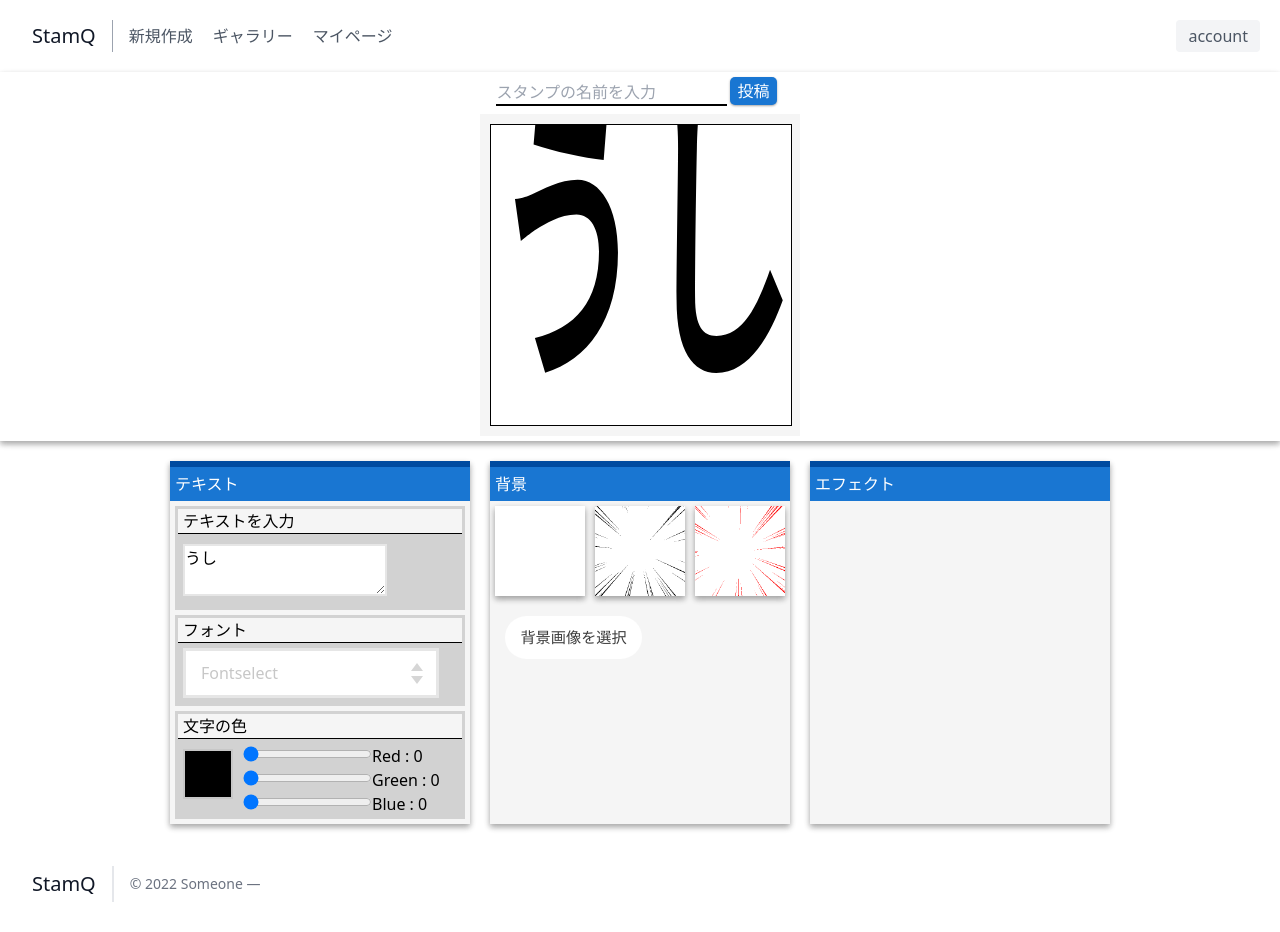
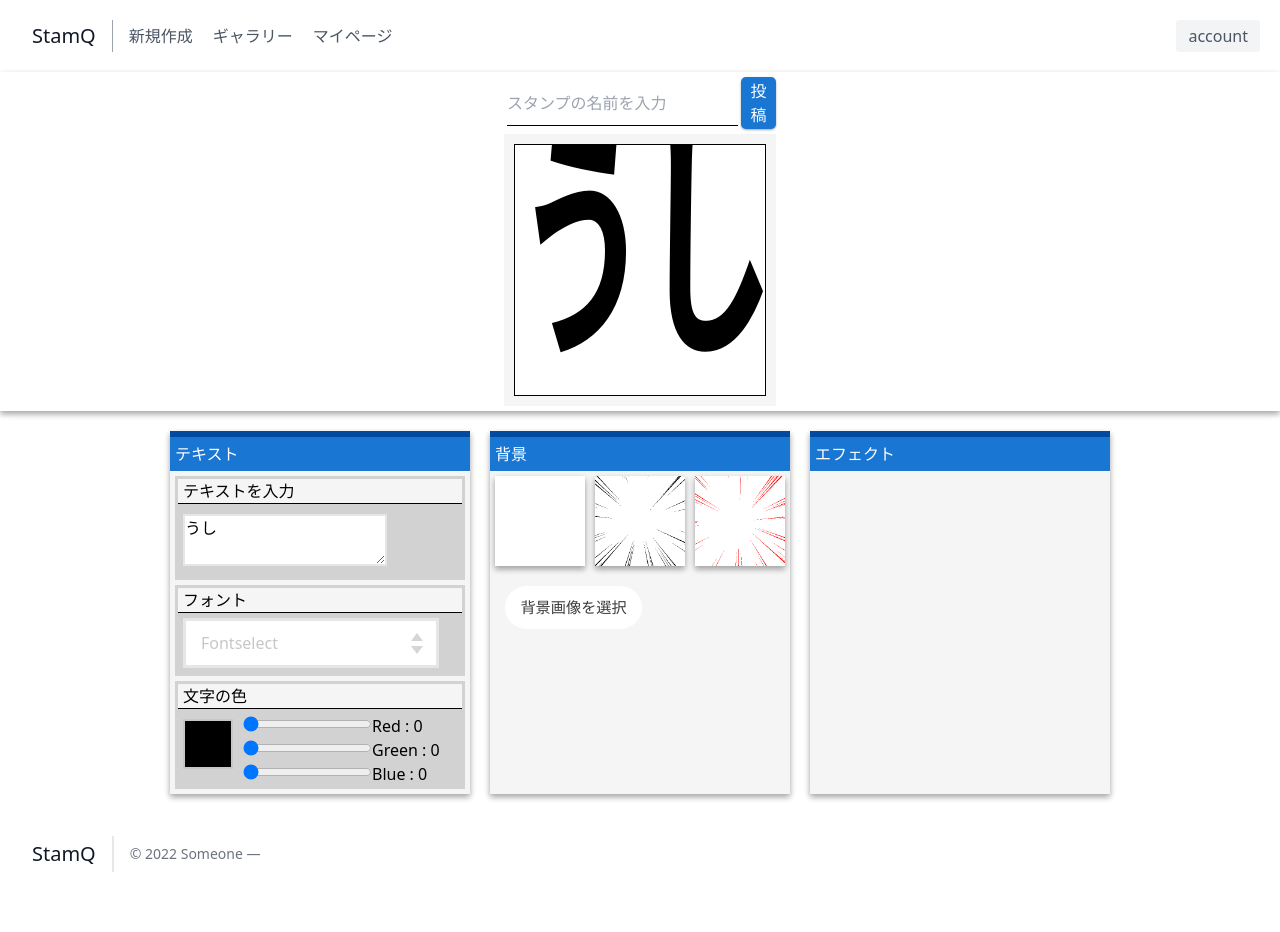
Before and after one commit to hackathon-22-spring-14/hackathon-22-spring-14-frontend, a Vue app: page / in a window 1280 px wide. After the commit the page ends 904 px from the top, so only its background shows below. Built offline with nearby package versions, Linux system fonts and the light colour scheme.

Commit message:
previewの大きさを調節

```diff
--- a/src/components/atomics/CanvasPreview.vue
+++ b/src/components/atomics/CanvasPreview.vue
@@ -1,5 +1,5 @@
 <template>
-  <canvas id="canvas" width="300" height="300" class="main-canvas"></canvas>
+  <canvas id="canvas" width="250" height="250" class="main-canvas"></canvas>
 </template>
 
 <script lang="ts">
--- a/src/components/pages/CreatePage.vue
+++ b/src/components/pages/CreatePage.vue
@@ -213,12 +213,12 @@ html {
 }
 .upload {
   display: flex;
-  width: 310px;
+  width: 272px;
   justify-content: center;
   margin: 5px;
 }
 .stamp-title {
-  border-bottom: 2px solid black;
+  border-bottom: 1px solid black;
   margin: 3px;
 }
 .upload-section {
@@ -239,7 +239,7 @@ html {
 .preview {
   background-color: whitesmoke;
   display: flex;
-  width: 320px;
+  width: fit-content;
   margin: 5px;
 }
 /**編集ボックス共通の部分 */
```
